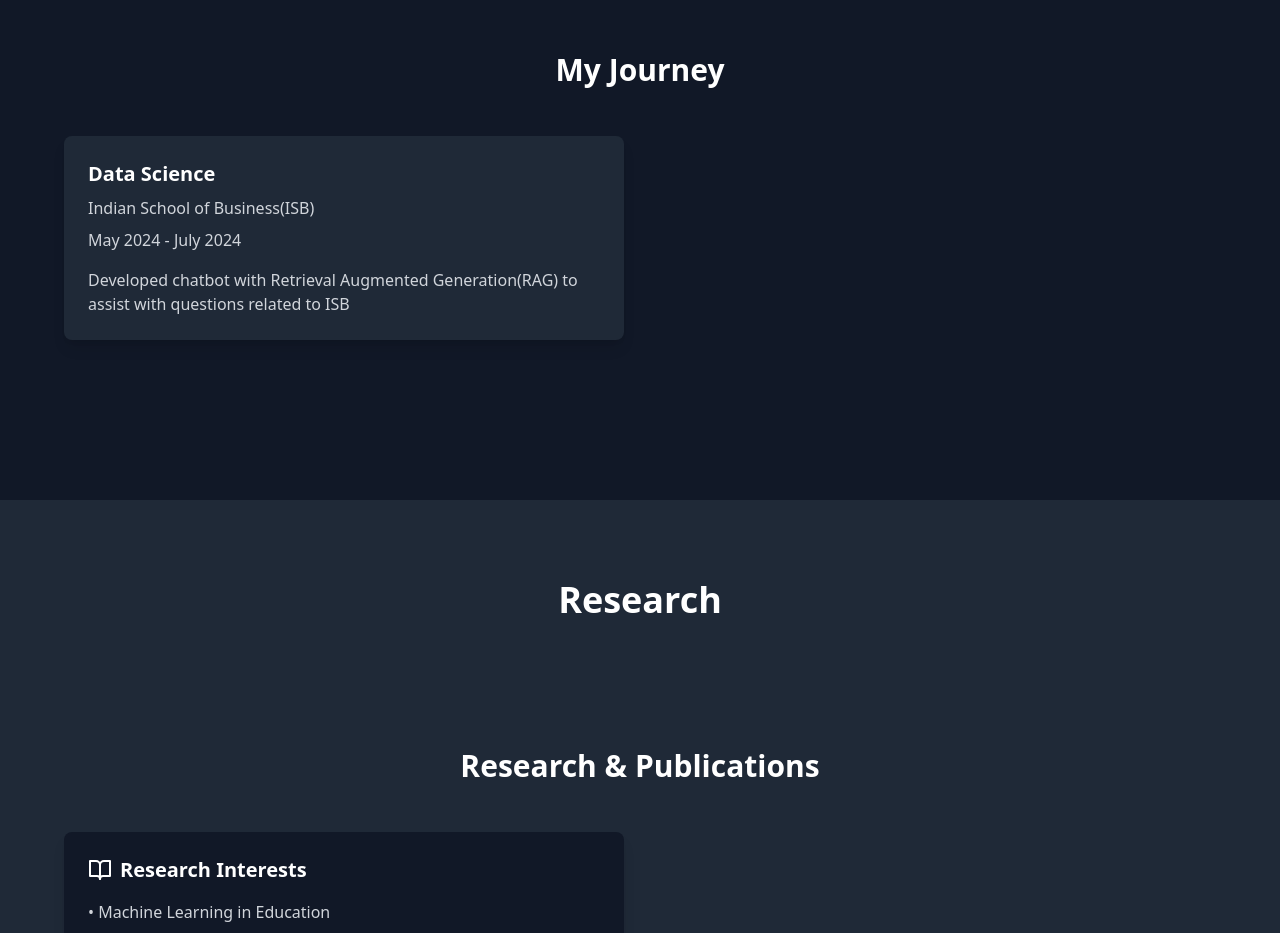
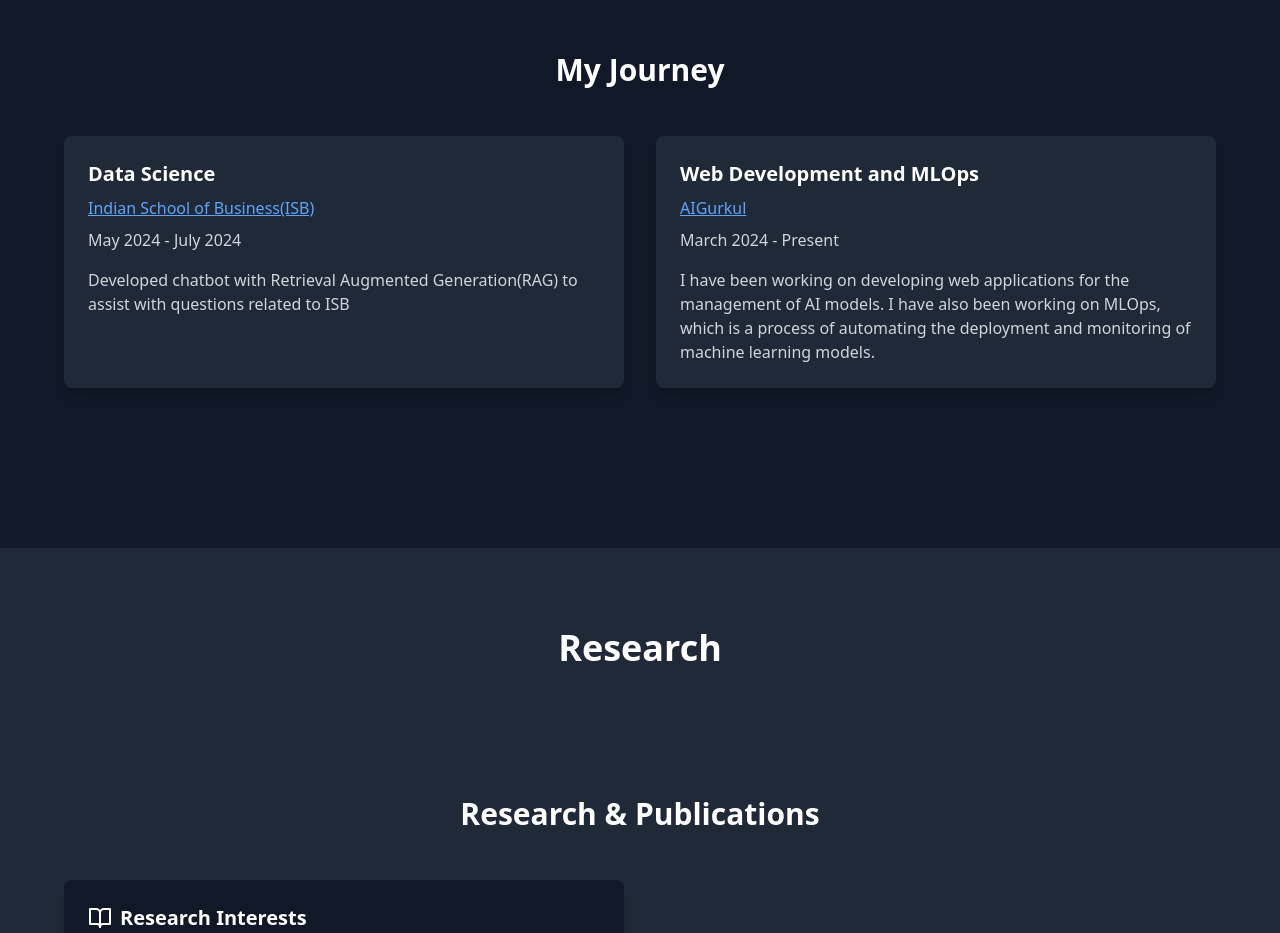
Before and after one commit to SaiGane5/personal-portfolio, a React (Vite) app: page / in a window 1280 px wide. Shown: the part 4340-5273 px from the top of the page. Built offline with nearby package versions, Linux system fonts and the light colour scheme.

Commit message:
embed proofs

```diff
--- a/src/components/Experience.tsx
+++ b/src/components/Experience.tsx
@@ -6,8 +6,16 @@ const experienceData = [
     {
         position: "Data Science",
         company: "Indian School of Business(ISB)",
+        url: "https://1drv.ms/b/c/1fef1d9faee15539/EVg7WiAXJo5PgbHlZdllOx4B4_FTRr8KR02KKRxWmuyaBQ?e=Lb2swu",
         year: "May 2024 - July 2024",
         description: "Developed chatbot with Retrieval Augmented Generation(RAG) to assist with questions related to ISB",
+    },
+    {
+        position: "Web Development and MLOps",
+        company: "AIGurkul",
+        url: "https://ai-gurukul.vercel.app",
+        year: "March 2024 - Present",
+        description: "I have been working on developing web applications for the management of AI models. I have also been working on MLOps, which is a process of automating the deployment and monitoring of machine learning models.",
     },
 ];
 
@@ -42,7 +50,9 @@ export default function Experience() {
                                 {experience.position}
                             </h3>
                             <p className="text-gray-600 dark:text-gray-300 mb-2">
-                                {experience.company}
+                                <a href={experience.url} target="_blank" rel="noopener noreferrer" className="underline text-blue-600 dark:text-blue-400">
+                                    {experience.company}
+                                </a>
                             </p>
                             <p className="text-gray-600 dark:text-gray-300 mb-4">
                                 {experience.year}
```
